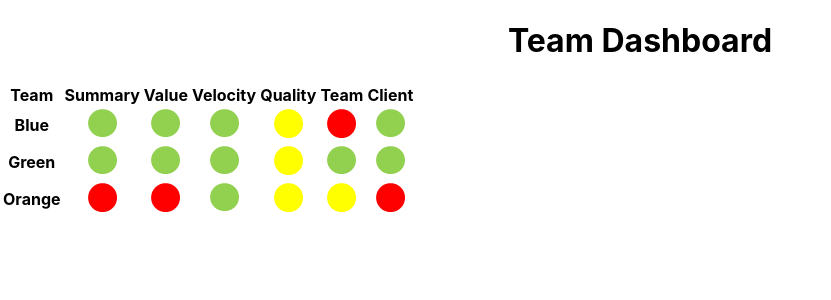
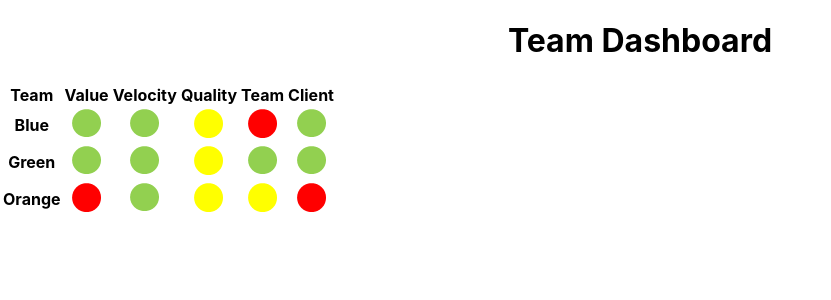
Before and after one commit to criesbeck/dashboard, a React (Create React App) app: page / in a window 1280 px wide. Shown: the top 300 px of the page, without its empty margins (0-831 px from the left). Built offline with nearby package versions, Linux system fonts and the light colour scheme.

Commit message:
started deltas

```diff
--- a/src/App.js
+++ b/src/App.js
@@ -1,7 +1,7 @@
 import React from 'react';
 import './App.css';
 
-const cols = ['Summary', 'Value', 'Velocity', 'Quality', 'Team', 'Client'];
+const cols = ['Value', 'Velocity', 'Quality', 'Team', 'Client'];
 const data = {
   "Blue": [[1, 1, 0, -1, 1], [1, 1, 0, 1, 0]],
   "Green": [[1, 1, 0, 1, 1], [1, 1, 0, 0, 1]],
@@ -13,19 +13,19 @@ const dots = {
   '-1': 'red'
 };
 
-const summarizeRatings = (ratings) => (
-  Math.sign(ratings.reduce((sum, rating) => sum + rating, 0))
-);
+const deltas = history => (
+  (fn => history[0].map(fn))(history.length < 2 ? x => 0 : (x, i) => x - history[1][i])
+)
 
-const TeamRating = ({rating}) => (
+const TeamRating = ({rating, delta}) => (
   <td><img src={`images/rating-${dots['' + rating]}.png`} alt={rating}/></td>
 )
 
-const TeamRow = ({team, ratings}) => (
+const TeamRow = ({team, ratings, deltas}) => (
   <tr>
     <th>{team}</th>
-    <TeamRating rating={summarizeRatings(ratings)} />
-    { ratings.map((rating, index) => <TeamRating key={index} rating={rating} />)}
+    { ratings.map((rating, index) =>
+      <TeamRating key={index} delta={deltas[index]} rating={rating} />)}
   </tr>
 )
 
@@ -35,7 +35,9 @@ const Dashboard = ({cols, data}) => (
       <tr><th>Team</th>{ cols.map(col => <th key={col}>{col}</th>)}</tr>
     </thead>
     <tbody>
-      { Object.keys(data).map(team => <TeamRow key={team} team={team} ratings={data[team][0]} />)}
+      { Object.keys(data).map(team =>
+         <TeamRow key={team} team={team}
+          ratings={data[team][0]} deltas={deltas(data[team])} />)}
     </tbody>
   </table>
 );
```
Also changed, not shown: 1 other file (tests, documents, lock files or other folders).
